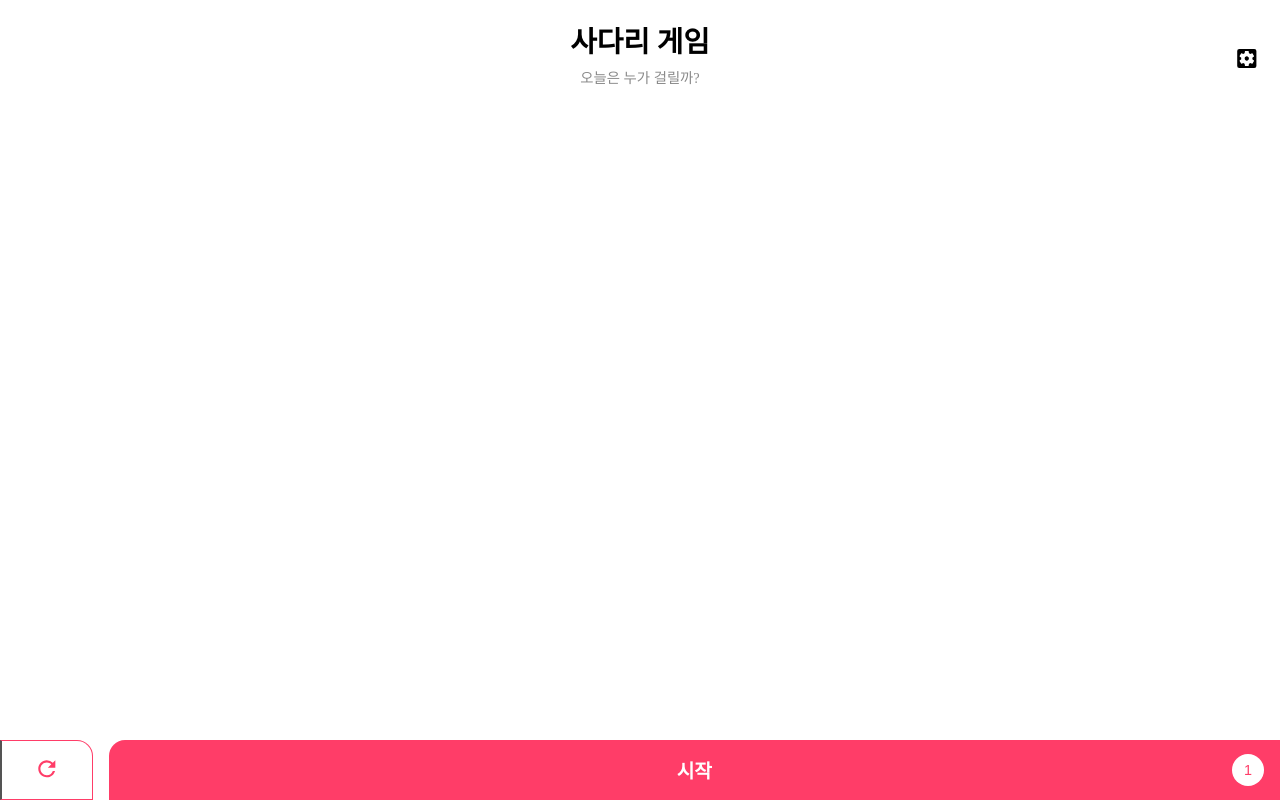
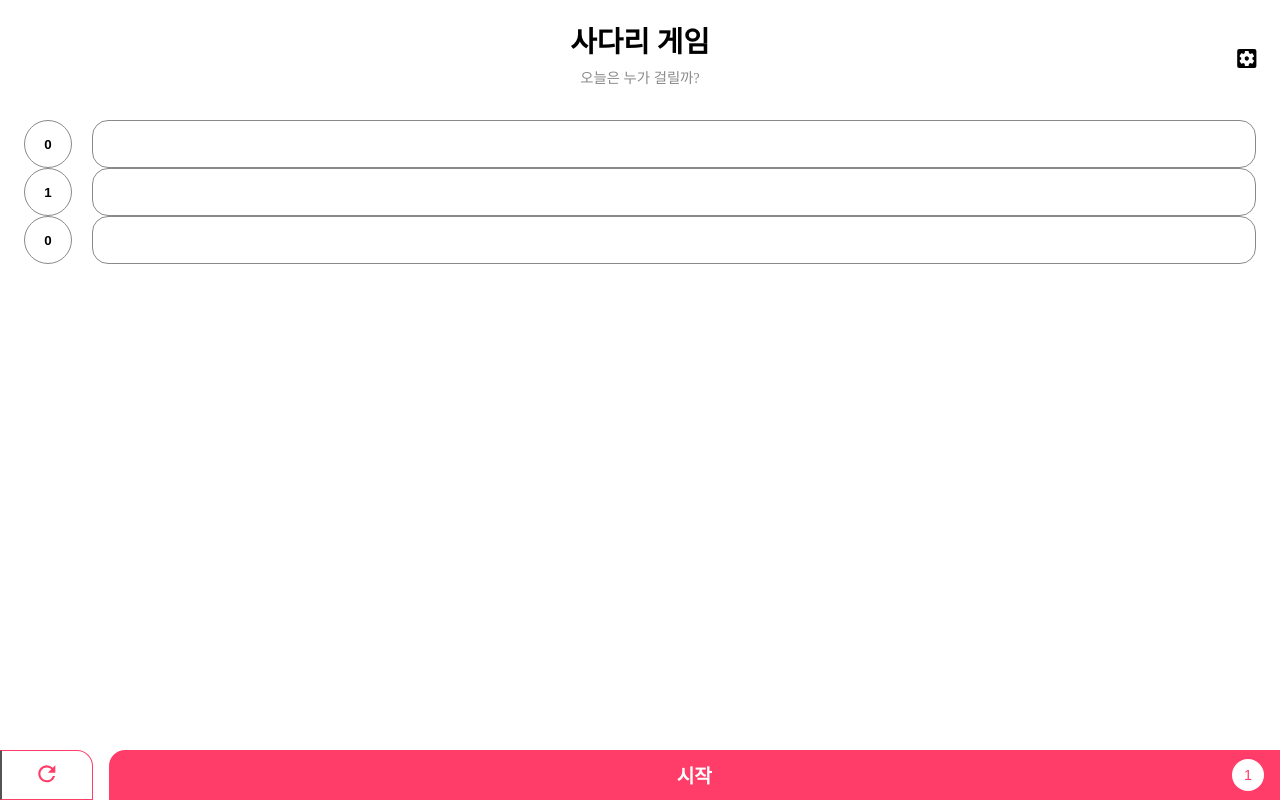
Before and after one commit to smhong813/ladder-game, a React (Create React App) app: page / in a window 1280 px wide. Built offline with nearby package versions, Linux system fonts and the light colour scheme.

Commit message:
Create SequenceTextInput component

```diff
--- a/src/App.js
+++ b/src/App.js
@@ -2,10 +2,12 @@ import Header from './components/Header';
 import { MdSettingsApplications, MdOutlineRefresh } from 'react-icons/md';
 import i18n from './i18n.json';
 import MainFooter from './components/MainFooter';
+import SequenceTextInput from './components/SequenceTextInput';
+import './App.scss';
 
 function App() {
   return (
-    <div>
+    <>
       {/* TODO: hardcoded 'ko' will be replaced with a value from language selector */}
       <Header
         title={i18n.header.title['ko']}
@@ -13,7 +15,11 @@ function App() {
         btnIcon={<MdSettingsApplications size='1.6rem' />}
         btnOnClick={() => {}}
       />
-
+      <main className='page'>
+        <SequenceTextInput />
+        <SequenceTextInput sequence={1} />
+        <SequenceTextInput />
+      </main>
       <MainFooter
         mainBtnTitle={i18n.footer.title['ko']}
         mainBtnOnClick={() => {}}
@@ -22,7 +28,7 @@ function App() {
         count={1}
         showCount={true}
       />
-    </div>
+    </>
   );
 }
 
--- a/src/App.scss
+++ b/src/App.scss
@@ -2,3 +2,7 @@
   font-family: 'Nanum Gothic';
   src: url('https://fonts.googleapis.com/css2?family=Nanum+Gothic:wght@400;700&display=swap');
 }
+
+.page {
+  margin: 120px 24px 50px; // top: Header's height, bottom: Footer's height
+}
--- a/src/components/Header/Header.module.scss
+++ b/src/components/Header/Header.module.scss
@@ -3,6 +3,8 @@
   height: 120px; /* TODO: declare a variable */
   padding: 24px;
   position: fixed;
+  top: 0;
+  left: 0;
   font-family: 'Nanum Gothic';
 
   .title {
--- a/src/components/MainFooter/MainFooter.module.scss
+++ b/src/components/MainFooter/MainFooter.module.scss
@@ -1,7 +1,7 @@
 .footer {
   display: flex;
   width: 100%;
-  height: 60px; /* TODO: declare a varilable */
+  height: 50px; /* TODO: declare a varilable */
   position: fixed;
   left: 0;
   bottom: 0;
--- /dev/null
+++ b/src/components/SequenceTextInput/SequenceTextInput.jsx
@@ -0,0 +1,55 @@
+import React, { useRef, useState } from 'react';
+import { MdClose } from 'react-icons/md';
+import styles from './SequenceTextInput.module.scss';
+
+const SequenceTextInput = ({
+  name,
+  placeholder,
+  sequence = 0,
+  minLength = 0,
+  maxLength = 20,
+  onChange = (name, value) => {},
+  sequenceOnClick = (name) => {},
+}) => {
+  const [value, setValue] = useState('');
+  const inputRef = useRef();
+
+  const handleChange = (value) => {
+    setValue(value);
+    onChange(name, value);
+  };
+
+  return (
+    <div className={styles.sequenceTextInput}>
+      <button className={styles.sequence} onClick={() => sequenceOnClick(name)}>
+        {sequence}
+      </button>
+      <div className={styles.textInput}>
+        <input
+          className={styles.input}
+          type='text'
+          name={name}
+          placeholder={placeholder}
+          minLength={minLength}
+          maxLength={maxLength}
+          ref={inputRef}
+          onChange={(e) => handleChange(e.target.value)}
+          value={value}
+        />
+        <button
+          className={`${styles.resetBtn} ${
+            value.length === 0 && styles.hidden
+          }`}
+          onClick={() => {
+            handleChange('');
+            inputRef.current.focus();
+          }}
+        >
+          <MdClose />
+        </button>
+      </div>
+    </div>
+  );
+};
+
+export default SequenceTextInput;
--- /dev/null
+++ b/src/components/SequenceTextInput/SequenceTextInput.module.scss
@@ -0,0 +1,46 @@
+.sequenceTextInput {
+  display: flex;
+  height: 48px;
+
+  .sequence {
+    display: flex;
+    justify-content: center;
+    align-items: center;
+    width: 48px;
+    height: 48px;
+    border-radius: 50%;
+    border: 0.1rem solid #8a8a8a;
+    background-color: transparent;
+    cursor: pointer;
+    font-weight: bold;
+  }
+
+  .textInput {
+    display: flex;
+    flex-grow: 1;
+    margin-left: 20px;
+    position: relative;
+
+    .input {
+      flex-grow: 1;
+      border-radius: 1rem;
+      border: 0.1rem solid #8a8a8a;
+      padding-left: 1rem;
+      padding-right: 2.2rem;
+    }
+
+    .resetBtn {
+      height: 100%;
+      padding: 0 1rem;
+      position: absolute;
+      right: 0;
+      cursor: pointer;
+      background-color: transparent;
+      border: 0;
+
+      &.hidden {
+        visibility: hidden;
+      }
+    }
+  }
+}
--- /dev/null
+++ b/src/components/SequenceTextInput/index.js
@@ -0,0 +1,2 @@
+import SequenceTextInput from './SequenceTextInput';
+export default SequenceTextInput;
```
